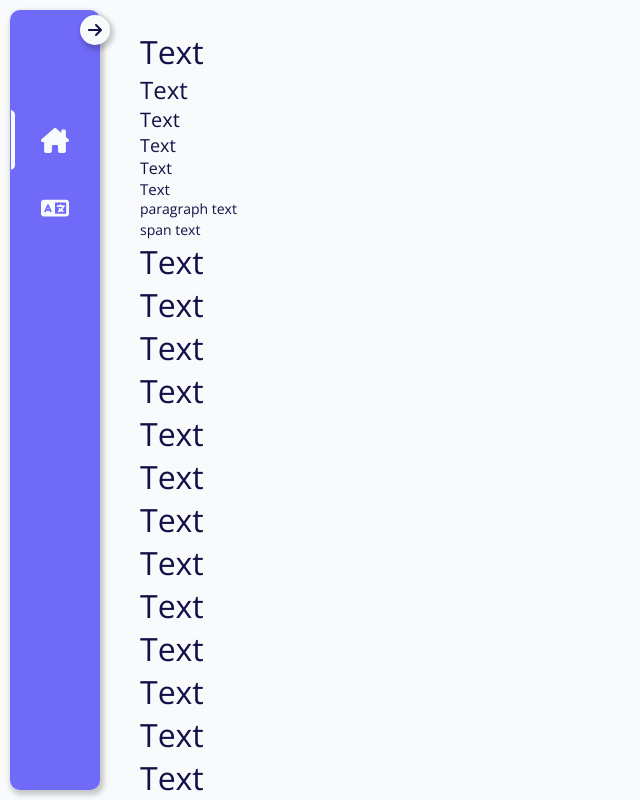
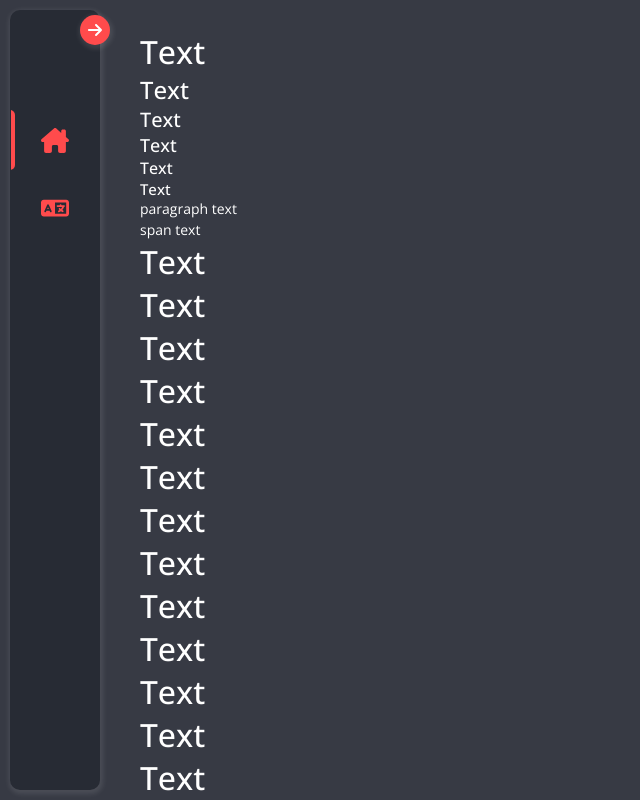
Before and after one commit to drewcauchi77/nexus, a Vue app in the folder frontend/: page / in a window 1280 px wide. Shown: the top 800 px of the page, without its empty margins (0-640 px from the left). Built offline with nearby package versions, Linux system fonts and the light colour scheme; what @vue/apollo-option would draw is missing.

Commit message:
Added the query for the languages and changed the setup colours

```diff
--- a/frontend/src/assets/_global.scss
+++ b/frontend/src/assets/_global.scss
@@ -1,10 +1,10 @@
-@import url('https://fonts.googleapis.com/css2?family=Open+Sans:wght@300;400&display=swap');
+@import url('https://fonts.googleapis.com/css2?family=Open+Sans:wght@400;500&display=swap');
 
 body {
     margin: 0px;
     font-family: 'Open Sans', sans-serif;
-    color: $dark-purple;
-    background-color: $white;
+    color: $text-color;
+    background-color: $light-black;
 }
 
 h1, h2, h3, h4, h5, h6, p {
@@ -12,11 +12,7 @@ h1, h2, h3, h4, h5, h6, p {
 }
 
 h1, h2, h3, h4, h5, h6 {
-    font-weight: 400;
-}
-
-p, span, a {
-    font-weight: 300;
+    font-weight: 500;
 }
 
 h1 {
@@ -45,13 +41,14 @@ h6 {
 
 p, span, a {
     font-size: 14px;
+    font-weight: 400;
 }
 
 a {
-    color: $dark-purple;
+    color: $text-color;
     text-decoration: none;
     &:hover {
-        font-weight: 400;
+        font-weight: 500;
     }
 }
 
@@ -61,14 +58,14 @@ a {
 }
 
 ::-webkit-scrollbar-track {
-    background: $light-purple;
+    background: $highlight-color;
 }
 
 ::-webkit-scrollbar-thumb {
-    background: $dark-purple;
+    background: $text-color;
     border-radius: 10px;
 }
 
 ::-webkit-scrollbar-thumb:hover {
-    background: $dark-purple;
+    background: $text-color;
 }
--- a/frontend/src/assets/_variables.scss
+++ b/frontend/src/assets/_variables.scss
@@ -1,10 +1,10 @@
-$purple: #6F6AF8;
-$light-purple: #F1F1FC;
-$dark-purple: #160F47;
-$white: #F8FAFB;
+$nice-black: #272b34;
+$light-black: #373a44;
+$text-color: #FFFFFF;
+$highlight-color: #ff4b4c;
 
 $border-radius: 10px;
-$box-shadow: 2px 3px 5px 2px rgba(0, 0, 0, 0.2);
+$box-shadow: 1px 2px 5px 2px rgba(255, 255, 255, 0.1);
 
 $screen-sm: 576px;
 $screen-md: 768px;
--- /dev/null
+++ b/frontend/src/components/QueryList.vue
@@ -0,0 +1,56 @@
+<template>
+    <div id="query-list">
+        <template v-if="list">
+            <div class="table-header table-row">
+                <span class="table-item">ID</span>
+                <span class="table-item">NAME</span>
+                <span class="table-item">CODE</span>
+                <span class="table-item">ACTION</span>
+            </div>
+
+            <div class="table-row" v-for="(item, index) in list" :key="index">
+                <span class="table-item">{{item.id ? item.id : ''}}</span>
+                <span class="table-item">{{item.name ? item.name : ''}}</span>
+                <span class="table-item">{{item.code ? item.code : ''}}</span>
+                <span class="table-item">
+                    <router-link :to="`/languages/edit/${item.id}`">Edit</router-link>
+                </span>
+            </div>
+        </template>
+        <span v-else></span>
+    </div>
+</template>
+
+<script>
+export default {
+    name: 'QueryList',
+    props: {
+        list: Object,
+    },
+}
+</script>
+
+<style lang="scss" scoped>
+@import '@/assets/variables';
+
+#query-list {
+    max-width: 1600px;
+    .table-header {
+        background-color: $nice-black;
+        color: $highlight-color;
+    }
+    .table-row {
+        display: flex;
+        grid-gap: 10px;
+        padding: 0 10px;
+        height: 60px;
+        margin-bottom: 10px;
+        border-radius: $border-radius;
+        box-shadow: $box-shadow;
+        .table-item {
+            width: 25%;
+            align-self: center;
+        }
+    }
+}
+</style>
--- a/frontend/src/components/side_menu/SideMenu.vue
+++ b/frontend/src/components/side_menu/SideMenu.vue
@@ -53,7 +53,7 @@ export default {
         border-radius: 50%;
         height: 30px;
         width: 30px;
-        background-color: $white;
+        background-color: $highlight-color;
         box-shadow: $box-shadow;
         cursor: pointer;
         transition: 0.2s ease-in;
@@ -82,7 +82,7 @@ export default {
         overflow-y: scroll;
         overflow-x: hidden;
         height: 100%;
-        background-color: $purple;
+        background-color: $nice-black;
         border-radius: $border-radius;
         box-shadow: $box-shadow;
         .side-menu-item {
--- a/frontend/src/components/side_menu/SideMenuLink.vue
+++ b/frontend/src/components/side_menu/SideMenuLink.vue
@@ -29,7 +29,7 @@ export default {
     text-align: center;
     font-size: 14px;
     a {
-        color: $white;
+        color: $highlight-color;
         display: block;
         position: relative;
         .active-link {
@@ -39,7 +39,7 @@ export default {
             bottom: 0;
             left: 0;
             width: 100%;
-            background: $white;
+            background: $highlight-color;
             margin: auto;
             height: 100%;
             border-radius: 0 $border-radius $border-radius 0;
@@ -56,7 +56,7 @@ export default {
         }
         &:hover, &.router-link-active, &.router-link-exact-active {
             .active-link {
-                border-left: 1px solid $purple;
+                border-left: 1px solid $nice-black;
                 max-width: 4px;
             }
         }
--- a/frontend/src/queries/languages.js
+++ b/frontend/src/queries/languages.js
@@ -3,6 +3,7 @@ import gql from 'graphql-tag';
 export const GET_LANGUAGES = gql`
     query {
         languages {
+            id
             name
             code
         }
--- a/frontend/src/views/language/Languages.vue
+++ b/frontend/src/views/language/Languages.vue
@@ -5,16 +5,14 @@
         </template>
         <template v-else>
             <title-header :title="'Languages'"></title-header>
-
-            <ul v-if="languages">
-                <li v-for="lang in languages">{{lang.name}}</li>
-            </ul>
+            <query-list :list="languages"></query-list>
         </template>
     </div>
 </template>
 
 <script>
 import TitleHeader from '@/components/header/TitleHeader.vue';
+import QueryList from '@/components/QueryList.vue';
 import { GET_LANGUAGES } from '@/queries/languages';
 
 export default {
@@ -27,6 +25,7 @@ export default {
     },
     components: {
         TitleHeader,
+        QueryList,
     },
 }
 </script>
```
